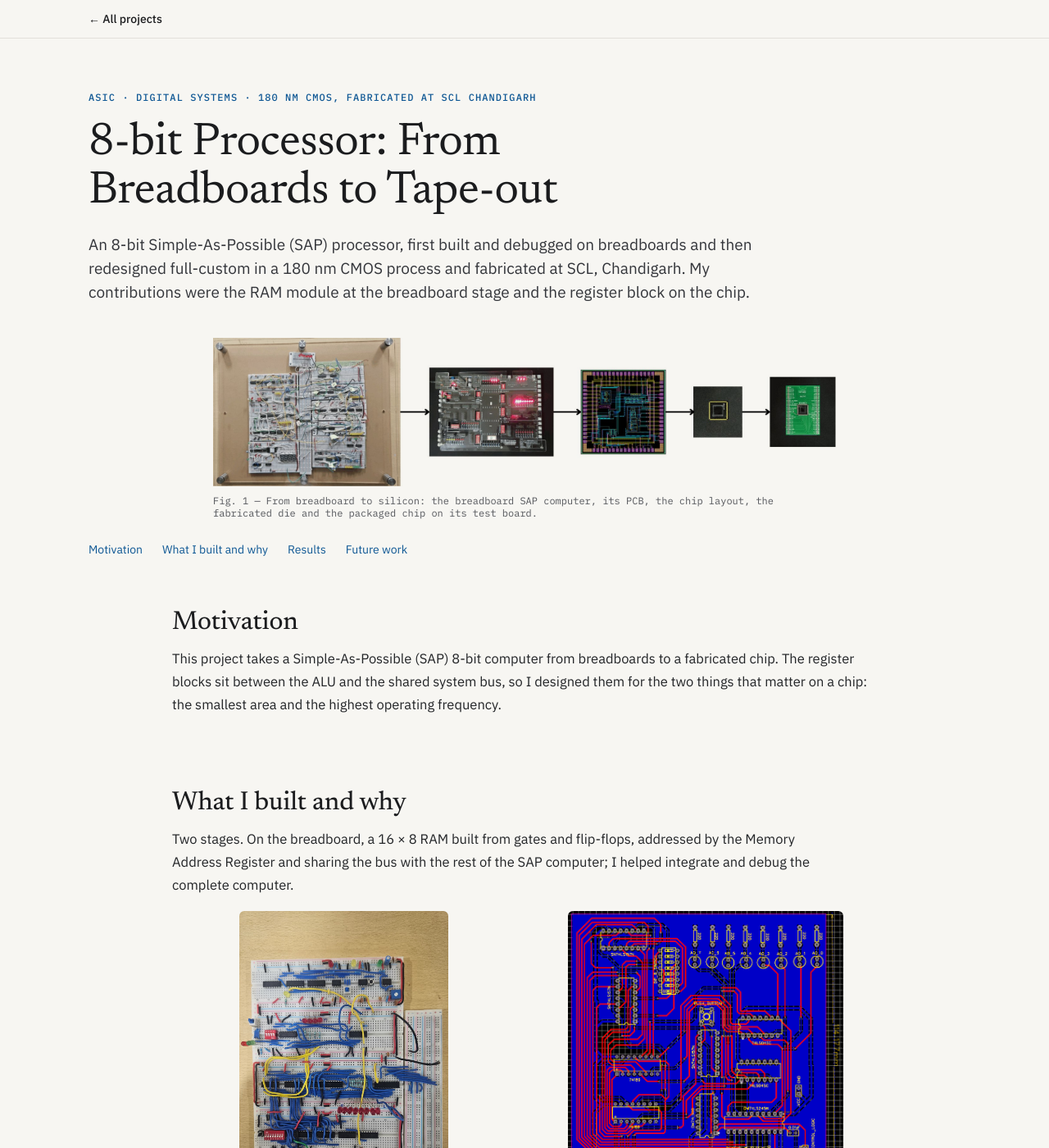
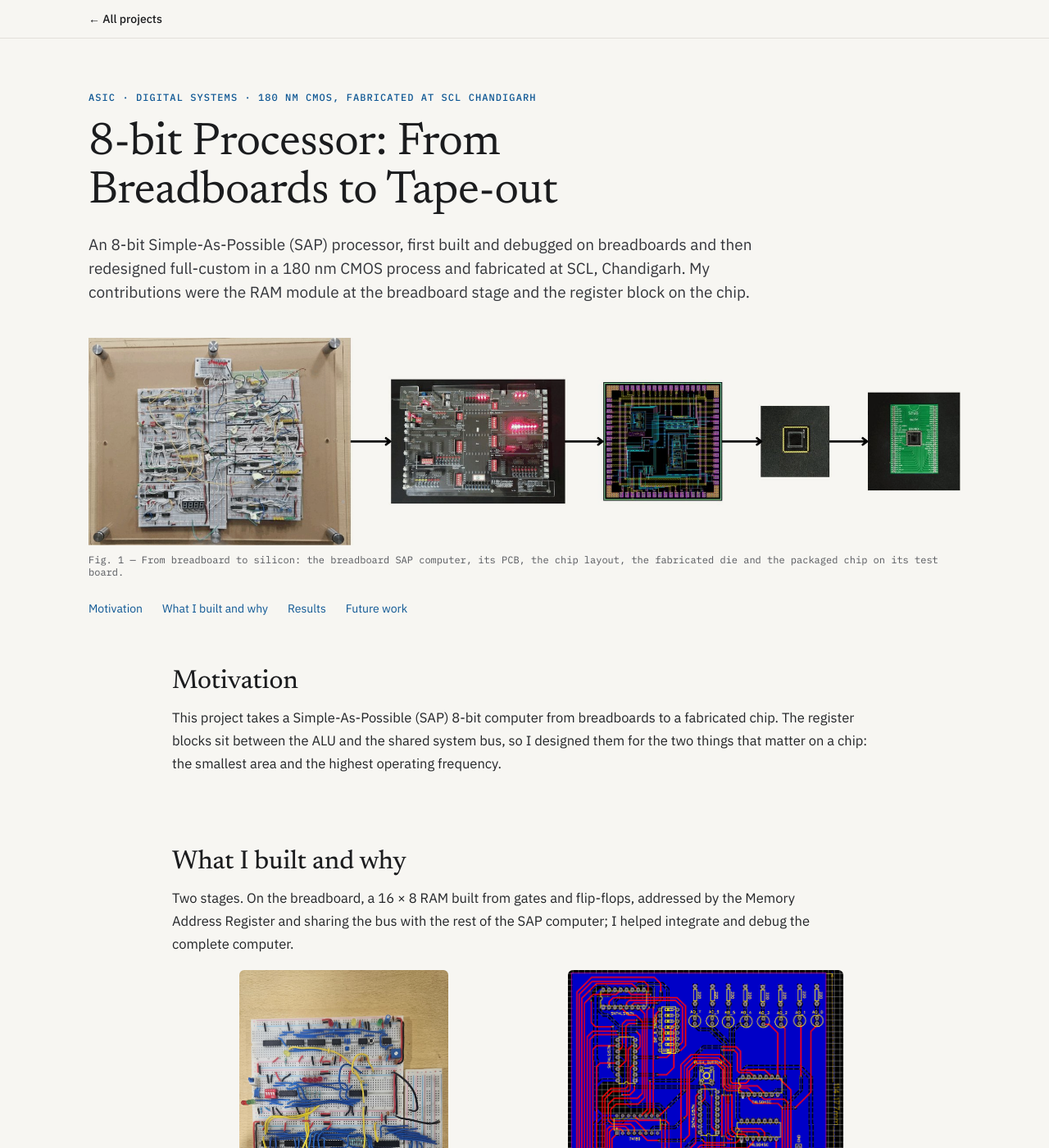
Before and after one commit to karthikm-22/karthikm-22.github.io, a Jekyll site: the page built from _projects/01-register-block.md, in a window 1280 px wide and 1400 px high. Shown: the whole window at 82% size. Built offline with Jekyll 4.4.1, drawn with Linux system fonts in a browser that asks for light colours.

Commit message:
8-bit page: full-width cover strip; two-row card image
Co-Authored-By: Claude Sonnet 5.5 <noreply@anthropic.com>
Claude-Session: https://claude.ai/code/session_01AKG1NoTwCQwdDbFKPKq22J

```diff
--- a/_layouts/project.html
+++ b/_layouts/project.html
@@ -29,7 +29,7 @@ layout: default
     <figcaption><a href="https://youtu.be/{{ page.video }}" target="_blank" rel="noopener">Watch the demonstration on YouTube ↗</a></figcaption>
   </figure>
   {%- elsif page.cover and page.cover != "" %}
-  <figure class="cover">
+  <figure class="cover{% if page.cover_wide %} wide{% endif %}">
     <div class="frame"><img src="{{ page.cover | relative_url }}" alt="{{ page.title }}"></div>
     {%- if page.cover_caption %}<figcaption>{{ page.cover_caption }}</figcaption>{% endif %}
   </figure>
--- a/_projects/01-register-block.md
+++ b/_projects/01-register-block.md
@@ -4,7 +4,7 @@ order: 1
 tag: ASIC · Digital Systems
 summary: An 8-bit processor taken from a breadboard SAP computer to fabricated silicon.
 meta: 110 MHz · 13,110 µm² (register block)
-image: images/8bit/breadboard-to-tapeout.jpg
+image: images/8bit/card.jpg
 mark: ASIC
 
 # ── Detail page ──
--- a/css/style.css
+++ b/css/style.css
@@ -185,6 +185,9 @@ figcaption{font-family:var(--mono);font-size:12px;color:var(--muted)}
 .cover{max-width:760px;margin:0 auto}
 .cover .frame{background:none;border:0;border-radius:0}
 .cover .frame img{max-height:380px;width:auto;max-width:100%;margin:0 auto;mix-blend-mode:multiply}
+/* cover_wide: true in the front matter shows a long strip of images at the full width of the page */
+.cover.wide{max-width:none}
+.cover.wide .frame img{max-height:none;width:100%}
 .zoom{position:fixed;inset:0;z-index:50;background:rgba(20,20,18,.86);display:flex;align-items:center;justify-content:center;padding:24px;cursor:zoom-out}
 .zoom img{max-width:100%;max-height:100%;width:auto;height:auto;background:#fff;border-radius:8px;padding:10px;cursor:zoom-out}
 .video{position:relative;aspect-ratio:16/9;border:1px solid var(--line);border-radius:8px;overflow:hidden;background:#000}
```
Also changed, not shown: other parts of _projects/01-register-block.md (+1 -0 lines), images/8bit/card.jpg (added).
